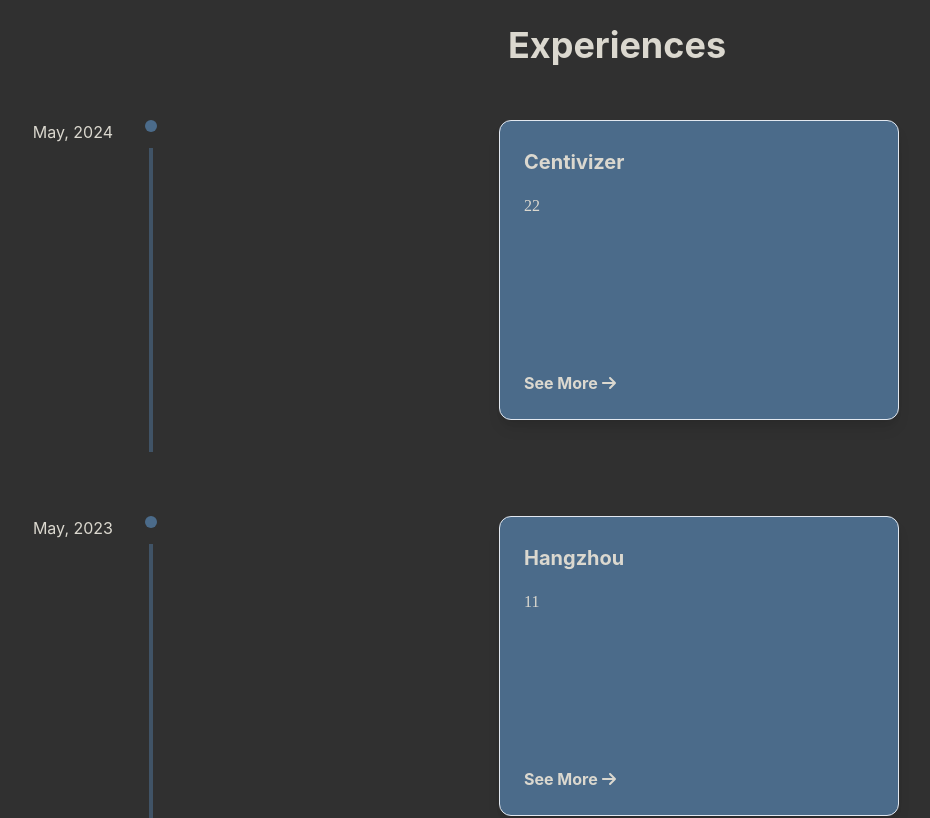
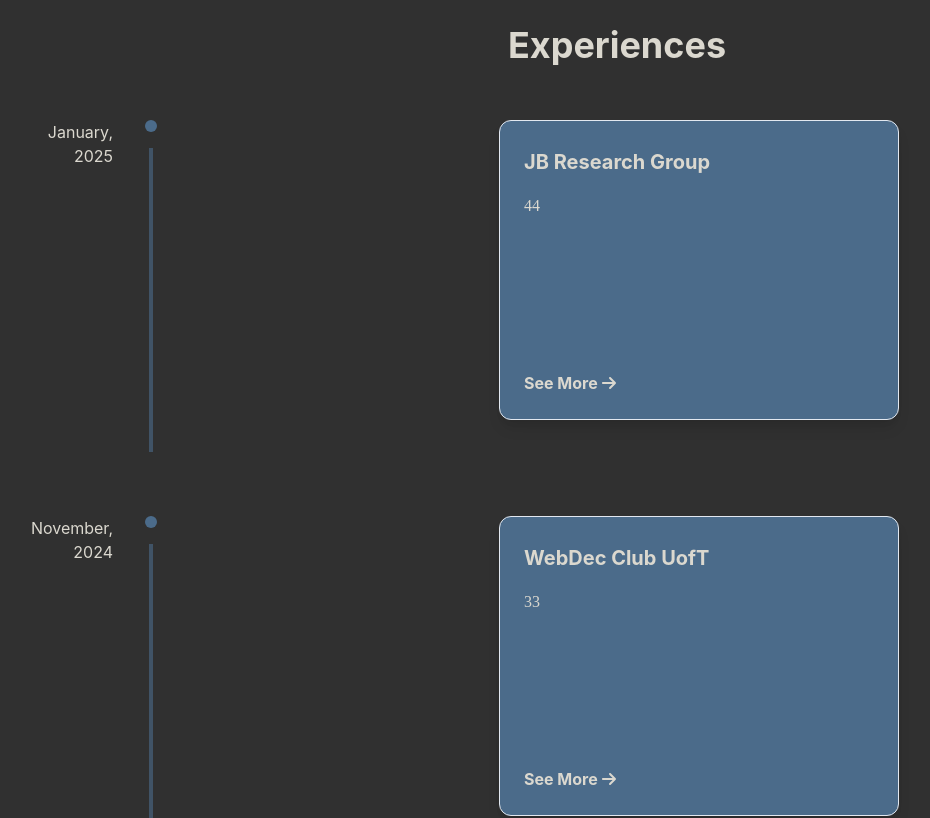
Before and after one commit to chenj926/portfolio, a React (Create React App) app: page / in a window 1280 px wide. Shown: the part 1660-2478 px from the top of the page, without its empty margins (23-953 px from the left). Built offline with nearby package versions, Linux system fonts and the light colour scheme.

Commit message:
add info

```diff
--- a/src/components/ExperienceSection.js
+++ b/src/components/ExperienceSection.js
@@ -20,6 +20,16 @@
     title: "Centivizer",
     description: "22",
   },
+  {
+    year: "November, 2024",
+    title: "WebDec Club UofT",
+    description: "33",
+  },
+  {
+    year: "January, 2025",
+    title: "JB Research Group",
+    description: "44",
+  }
 ];
 
 const ExperienceSection = () => {
```
